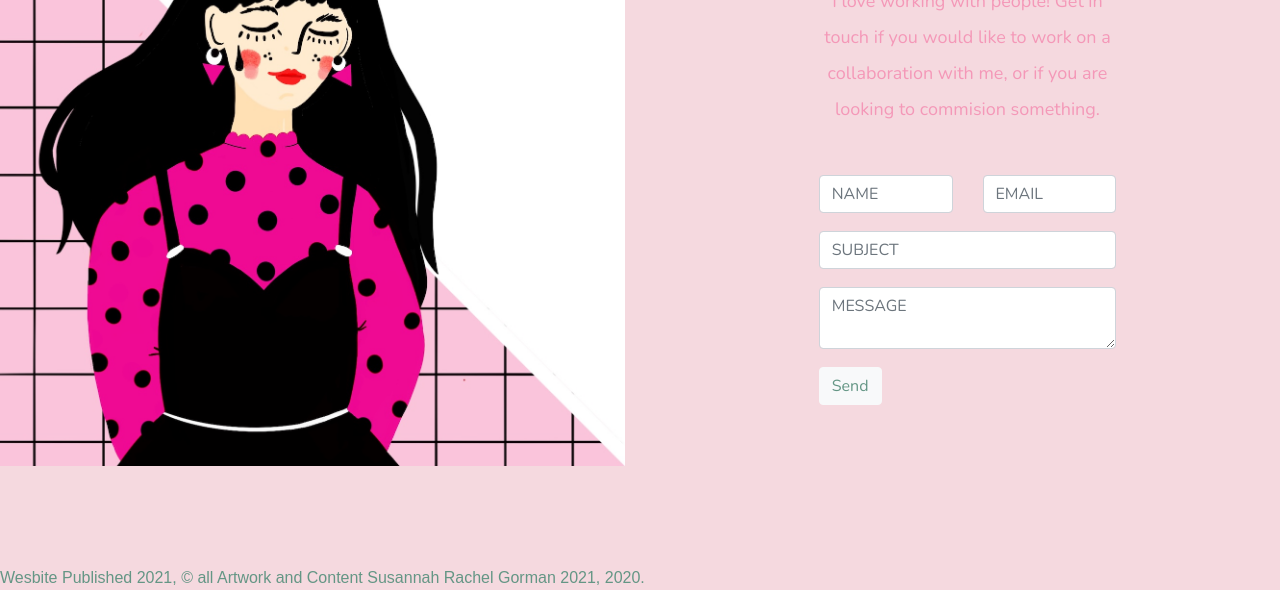
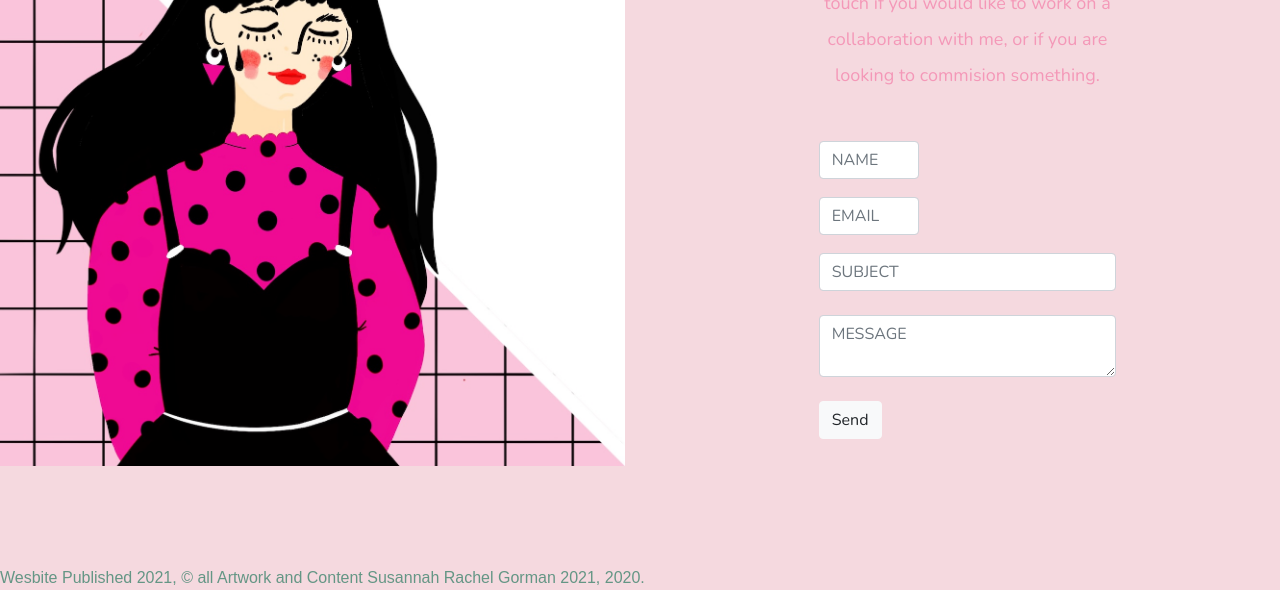
Before and after one commit to dylangorman/susannahRachelIllustrations, a plain HTML site: page contact.html in a window 1280 px wide. Shown: the part 283-873 px from the top of the page. Drawn offline with nearby package versions, Linux system fonts and the light colour scheme.

Commit message:
contact form fix?

```diff
--- a/contact.html
+++ b/contact.html
@@ -80,18 +80,20 @@
   <div class="row">
 
       <!--Grid column-->
-      <form
-      action = "https://formspree.io/f/xvodlerj"
-      method="POST">
+
       <div class="col-md-12 mb-md-0 mb-5">
           <!-- <form id="contact-form" name="contact-form" action="mail.php" method="POST"> -->
 
               <!--Grid row-->
-              <div class="row">
+        <div class="row">
 
+          <form action = "https://formspree.io/f/xvodlerj"
+                method="POST">
                   <!--Grid column-->
                   <div class="col-md-6">
                       <div class="md-form mb-0">
+
+
                           <input type="text" id="name" name="name" class="form-control" placeholder="NAME">
                           <label for="name" class=""></label>
                       </div>
@@ -136,16 +138,17 @@
               </div>
               <!--Grid row-->
 
-          </form>
+
 
           <div class="text-center text-md-left">
               <a class="btn btn-light" onclick="document.getElementById('contact-form').submit();">Send</a>
           </div>
           <div class="status"></div>
+        </form>
       </div>
       <!--Grid column-->
 
-      </form>
+
   </div>
 
 </section>
```
